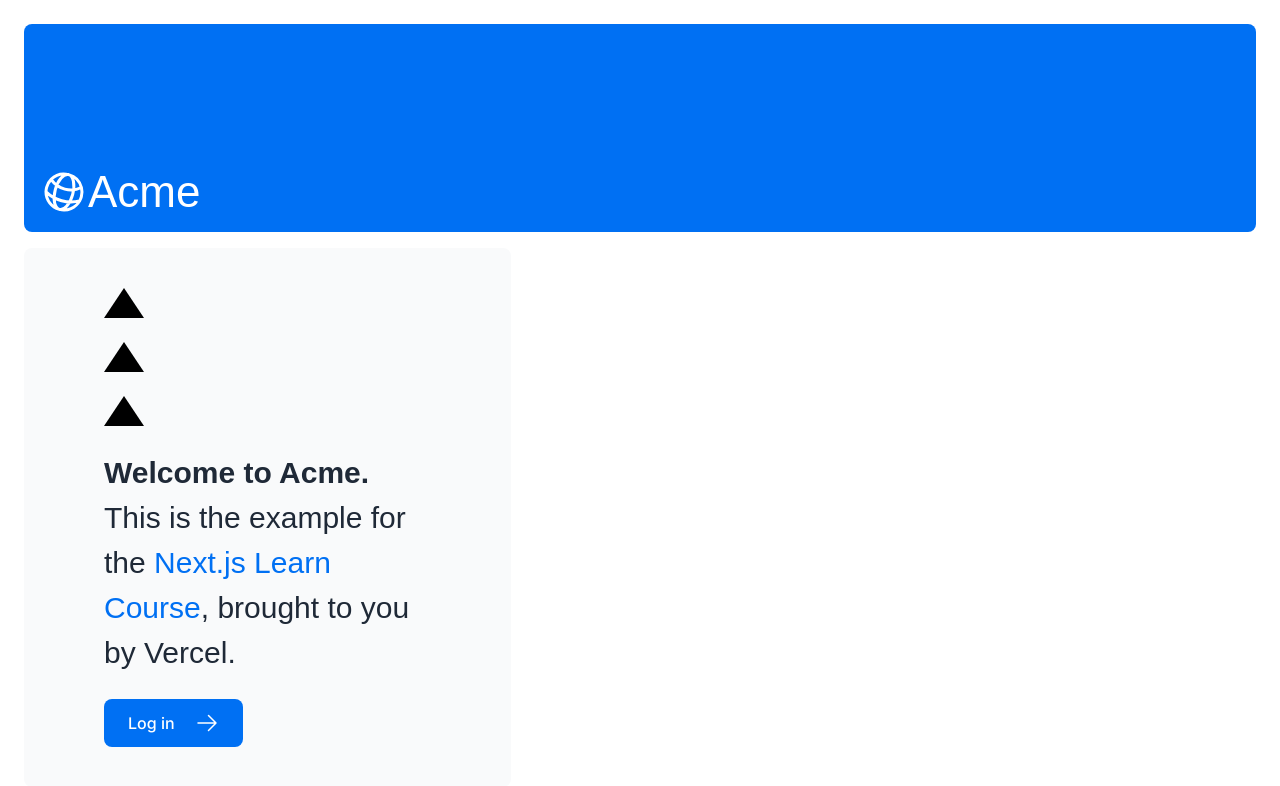
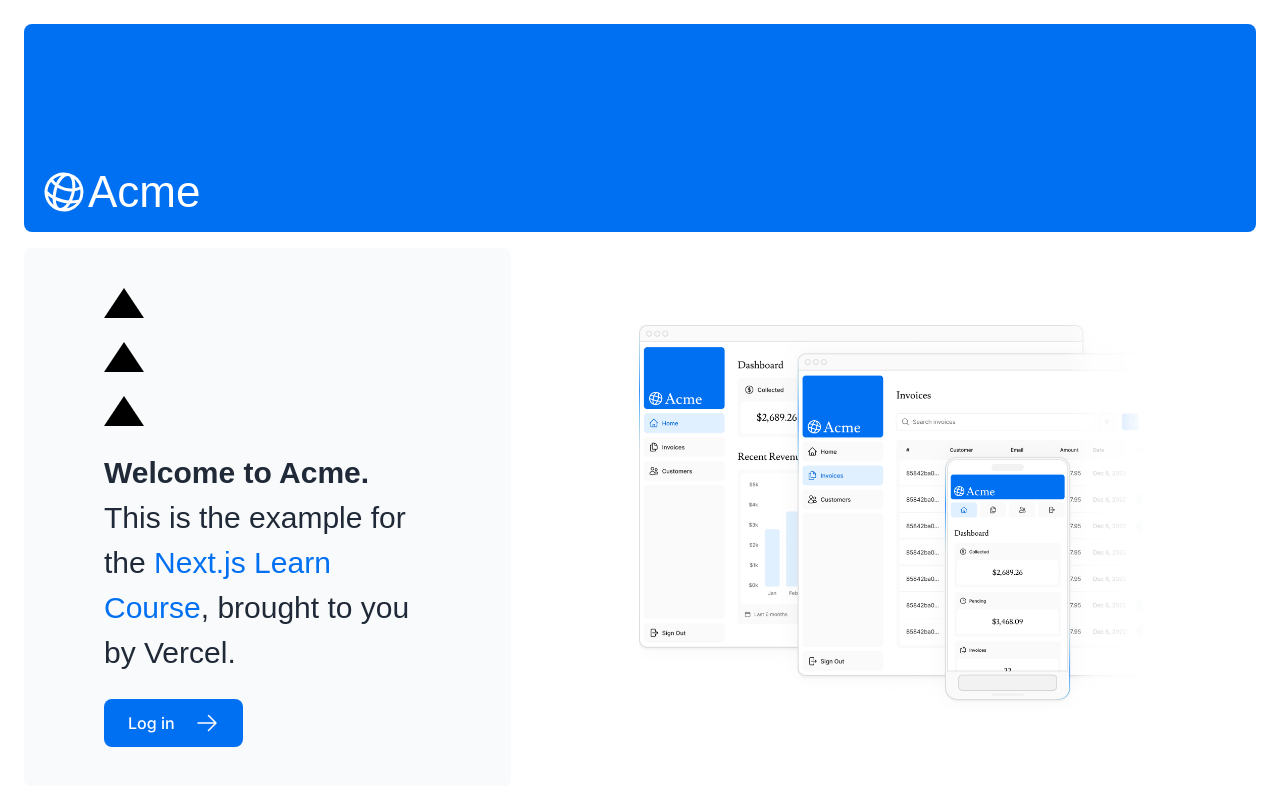
Before and after one commit to cdcasey/nextjs-dashboard, a Next.js app: page / in a window 1280 px wide. Shown: the top 786 px of the page. Built offline with nearby package versions, Linux system fonts and the light colour scheme; a web font is replaced by a local one.

Commit message:
Add image

```diff
--- a/app/page.tsx
+++ b/app/page.tsx
@@ -3,6 +3,7 @@
 import { lusitana } from './ui/fonts';
 // import styles from './ui/home.module.css';
 import styles from '@/app/ui/home.module.css';
+import Image from 'next/image';
 import AcmeLogo from './ui/acme-logo';
 
 export default function Page() {
@@ -13,16 +14,12 @@
       </div>
       <div className="mt-4 flex grow flex-col gap-4 md:flex-row">
         <div className="flex flex-col justify-center gap-6 rounded-lg bg-gray-50 px-6 py-10 md:w-2/5 md:px-20">
-        <div
-          className="h-0 w-0 border-b-[30px] border-l-[20px] border-r-[20px] border-b-black border-l-transparent border-r-transparent"
-        />
-        <div
-          className={styles.shape}
-        />
-        <div
-          className={styles.shapeTW}
-        />
-          <p className={`text-xl text-gray-800 md:text-3xl md:leading-normal ${lusitana.className}`}>
+          <div className="h-0 w-0 border-b-[30px] border-l-[20px] border-r-[20px] border-b-black border-l-transparent border-r-transparent" />
+          <div className={styles.shape} />
+          <div className={styles.shapeTW} />
+          <p
+            className={`text-xl text-gray-800 md:text-3xl md:leading-normal ${lusitana.className}`}
+          >
             <strong>Welcome to Acme.</strong> This is the example for the{' '}
             <a href="https://nextjs.org/learn/" className="text-blue-500">
               Next.js Learn Course
@@ -38,6 +35,20 @@
         </div>
         <div className="flex items-center justify-center p-6 md:w-3/5 md:px-28 md:py-12">
           {/* Add Hero Images Here */}
+          <Image
+            src="/hero-desktop.png"
+            width={1000}
+            height={760}
+            className="hidden md:block"
+            alt="Screenshots of the dashboard project"
+          />
+          <Image
+            src="/hero-mobile.png"
+            width={560}
+            height={620}
+            className="md:hidden"
+            alt="Screenshots of the dashboard project"
+          />
         </div>
       </div>
     </main>
```
